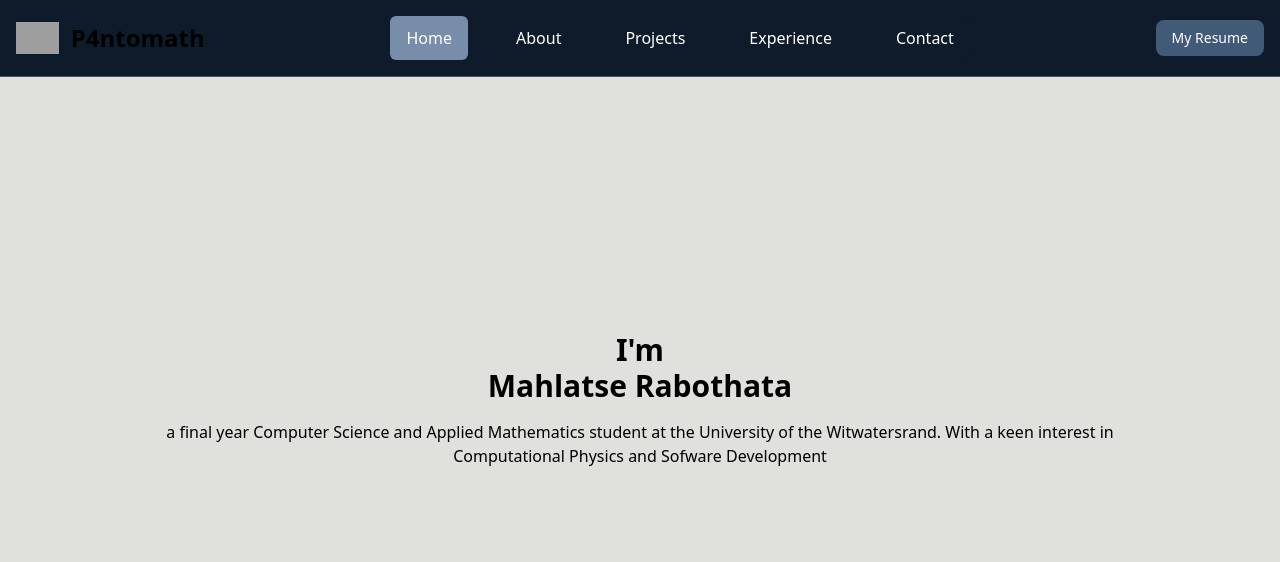
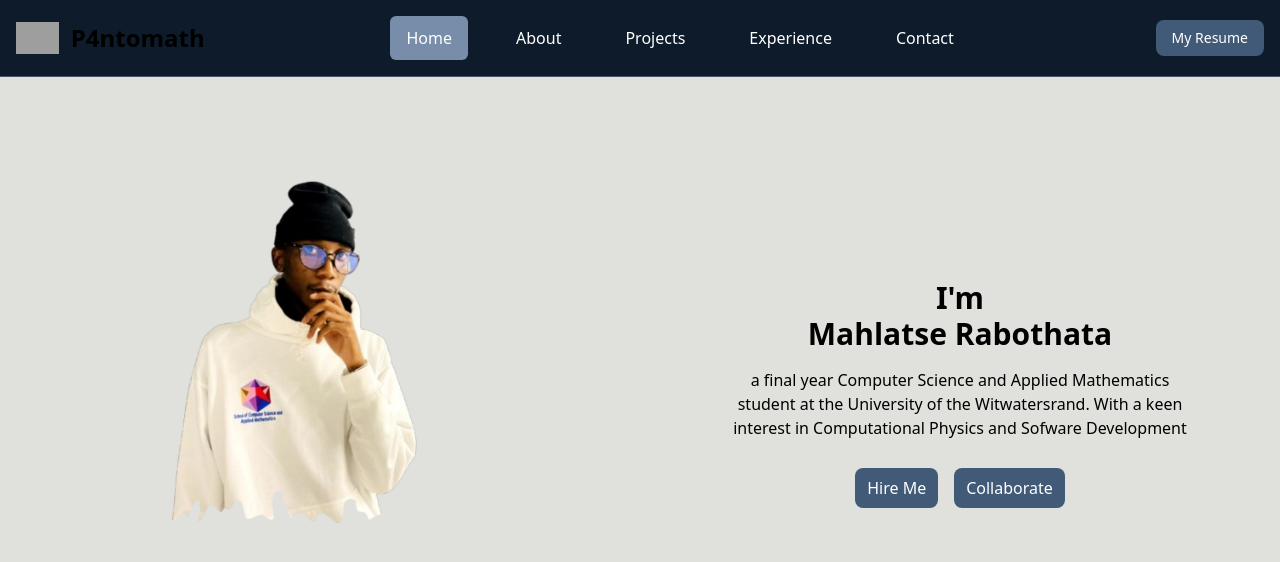
Before and after one commit to p4ntomath/my-portfolio, a React (Vite) app: page / in a window 1280 px wide. Shown: the top 562 px of the page. Built offline with nearby package versions, Linux system fonts and the light colour scheme; grey boxes are pictures that could not be loaded.

Commit message:
added an image and made landing page responsive

```diff
--- a/src/pages/Landing.jsx
+++ b/src/pages/Landing.jsx
@@ -1,6 +1,13 @@
 function Landing() {
   return (
-    <div className="h-full bg-[var(--fourth)] w-full flex flex-col justify-center items-center space-y-4">
+    <div className="h-full bg-[var(--fourth)] w-full flex sm:flex-row flex-col justify-center items-center space-y-4">
+      <div className="w-1/2 hidden my-3 sm:flex items-center flex-col justify-center">
+      <img className="max-w-96 "
+      src="src\assets\my-picture.png"
+      alt="picture of mahlatse" />
+
+      </div>
+      <div className="sm:w-1/2 items-center space-y-4 flex flex-col justify-center">
         <h1 className="text-3xl font-bold text-center">
           I'm <br /> Mahlatse Rabothata
         </h1>
@@ -8,7 +15,16 @@ function Landing() {
           a final year Computer Science and Applied Mathematics student at the University of the Witwatersrand.
           With a keen interest in Computational Physics and Sofware Development
         </p>
+        <div className="flex flex-row justify-center space-x-4 py-3">
+          <button className="bg-[var(--secondary)] px-3 py-2 text-white rounded-lg hover:bg-slate-600"
+          >Hire Me</button>
+          <button className="bg-[var(--secondary)] px-3 py-2 text-white rounded-lg hover:bg-slate-600"
+          >Collaborate</button>
         </div>
+      </div>
+
+    </div>
+
   );
 }
 
--- a/src/pages/Nav.jsx
+++ b/src/pages/Nav.jsx
@@ -35,7 +35,7 @@ function Nav() {
           <img src="https://www.svgrepo.com/show/512533/naruto-119.svg" className="h-8" alt="Flowbite Logo" />
           <span className="self-center text-2xl font-semibold whitespace-nowrap dark:text-white">P4ntomath</span>
         </a>
-        <div className="flex md:order-2 space-x-3 md:space-x-0 rtl:space-x-reverse">
+        <div className="flex lg:order-2 space-x-3 lg:space-x-0 rtl:space-x-reverse">
           <button
             type="button"
             className="resume-button"
@@ -55,7 +55,7 @@ function Nav() {
             </svg>
           </button>
         </div>
-        <div className={`${isOpen ? "block" : "hidden"} items-center justify-between w-full md:flex md:w-auto md:order-1`} id="navbar-sticky">
+        <div className={`${isOpen ? "block" : "hidden"} items-center justify-between w-full lg:flex lg:w-auto lg:order-1`} id="navbar-sticky">
           <ul className="ul-list">
             <li>
               <a
--- a/src/pages/styles/Nav.css
+++ b/src/pages/styles/Nav.css
@@ -11,21 +11,21 @@
     @apply bg-[var(--primary)] fixed w-full z-20 top-0 start-0 border-b border-gray-600
 }
 .resume-button{
-    @apply text-white bg-[var(--secondary)] hover:bg-gray-600 focus:ring-2 focus:outline-none focus:ring-green-300 font-medium rounded-lg text-sm px-4 py-2 text-center
+    @apply text-white bg-[var(--secondary)] hover:bg-slate-600 focus:ring-2 focus:outline-none focus:ring-green-300 font-medium rounded-lg text-sm px-4 py-2 text-center
 }
 .menu-button{
     @apply inline-flex items-center
     p-2 w-10 h-10 justify-center
     text-sm text-gray-500 rounded-lg
-    md:hidden hover:bg-gray-800 focus:outline-none
+    lg:hidden hover:bg-gray-800 focus:outline-none
     focus:ring-2 focus:ring-gray-200
 }
 
 .ul-list{
     @apply flex flex-col p-4 md:p-0 mt-4 font-medium
     border border-[var(--tertiary)] rounded-lg
-    bg-[var(--secondary)] md:space-x-8 rtl:space-x-reverse
-    md:flex-row md:mt-0 md:border-0 md:bg-[var(--primary)]
+    bg-[var(--secondary)] lg:space-x-8 rtl:space-x-reverse
+    lg:flex-row lg:mt-0 lg:border-0 lg:bg-[var(--primary)]
 }
 
 .nav-link {
@@ -33,7 +33,7 @@
   }
 
   .nav-link:hover, .nav-link:focus {
-    @apply text-[var(--primary)]  md:text-[var(--secondary)];
+    @apply text-[var(--primary)]  lg:text-[var(--secondary)];
   }
 
 .selected{
```
Also changed, not shown: src/assets/my-picture.png (added). Lines whose indentation alone changed are shown as unchanged.
